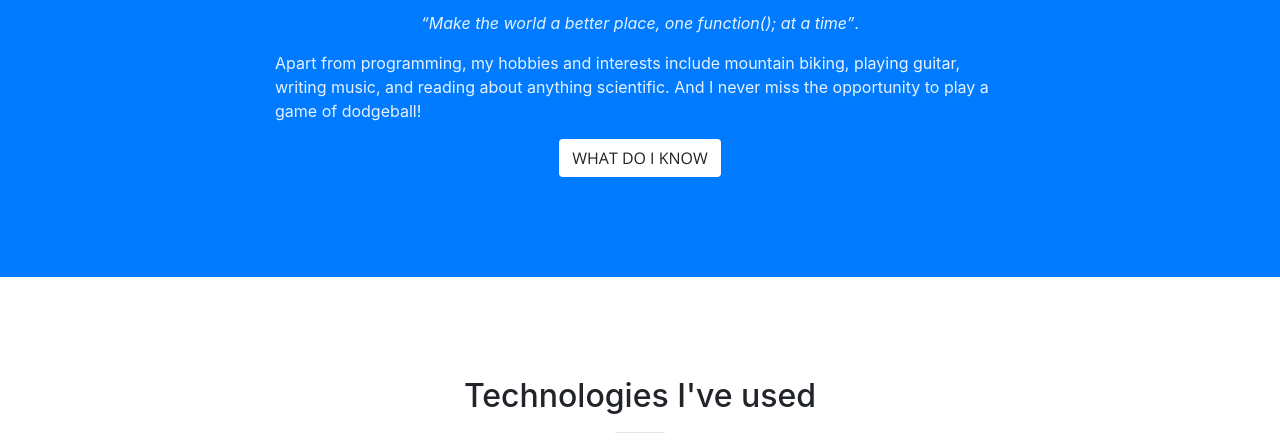
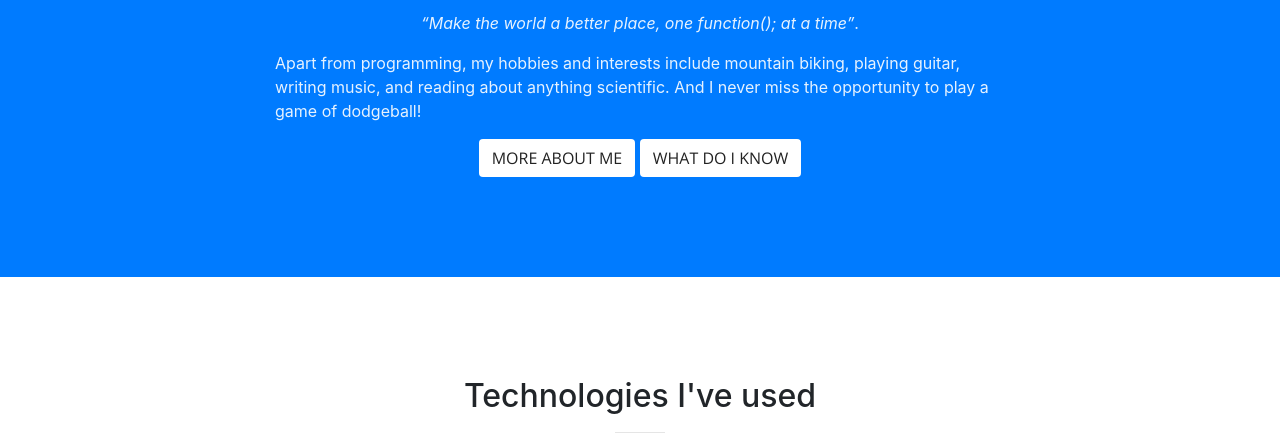
Before and after one commit to SNSydia/SNSydia.github.io, a website with bundled scripts: page index.html in a window 1280 px wide. Shown: the part 1160-1606 px from the top of the page. Built offline with nearby package versions, Linux system fonts and the light colour scheme; files whose address does not match are found by name.

Commit message:
Update about me

```diff
--- a/index.html
+++ b/index.html
@@ -86,7 +86,7 @@
                                 playing guitar, writing music, and reading about anything scientific. And I never
                                 miss the opportunity to play a game of dodgeball!
                                 </p>
-
+              <a class="btn btn-default btn-xl" data-toggle="collapse" aria-expanded="false" aria-controls="collapseExample" href="#collapseExample">More about me</a>
               <div class="collapse" id="collapseExample">
                 <a class="btn btn-default btn-xl" data-toggle="collapse" aria-expanded="false" aria-controls="collapseExample" href="#collapseExample">More about me</a>
                                 <p class="text-faded text-left"> As you may have already noticed, I am very passionate about
```
